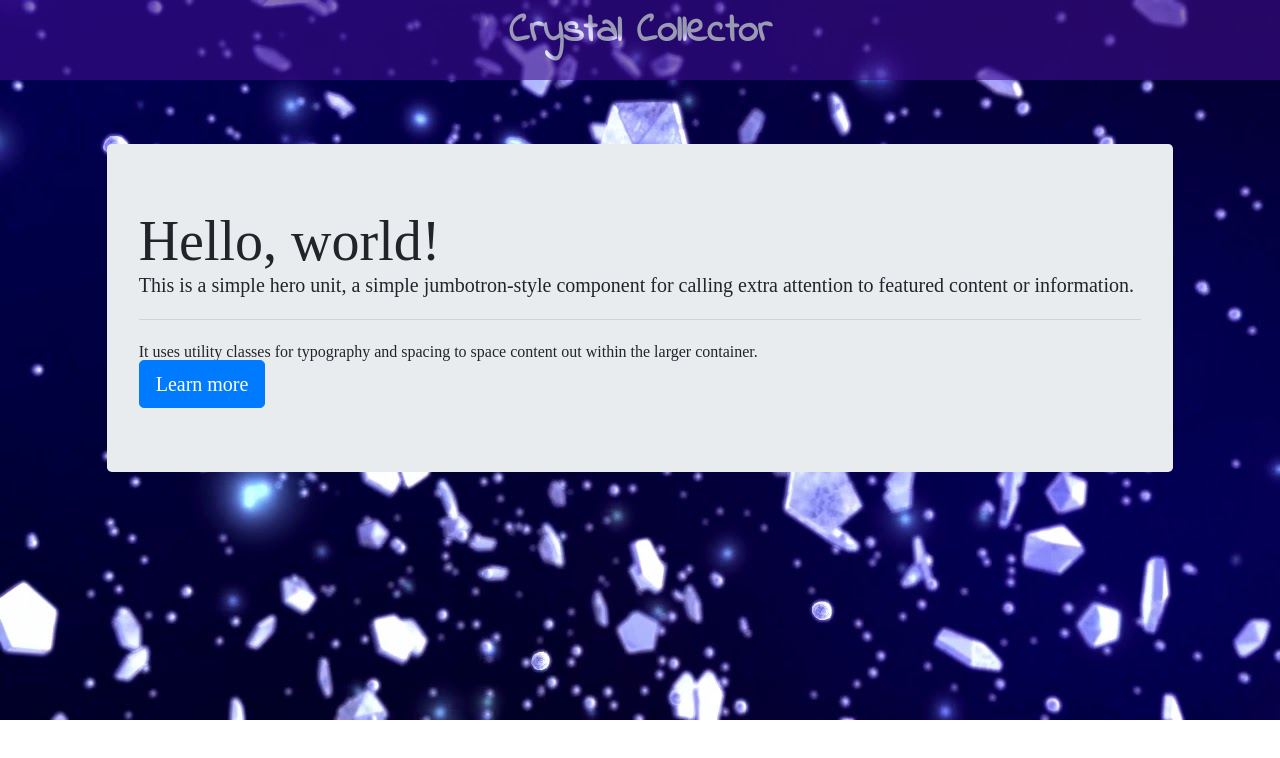
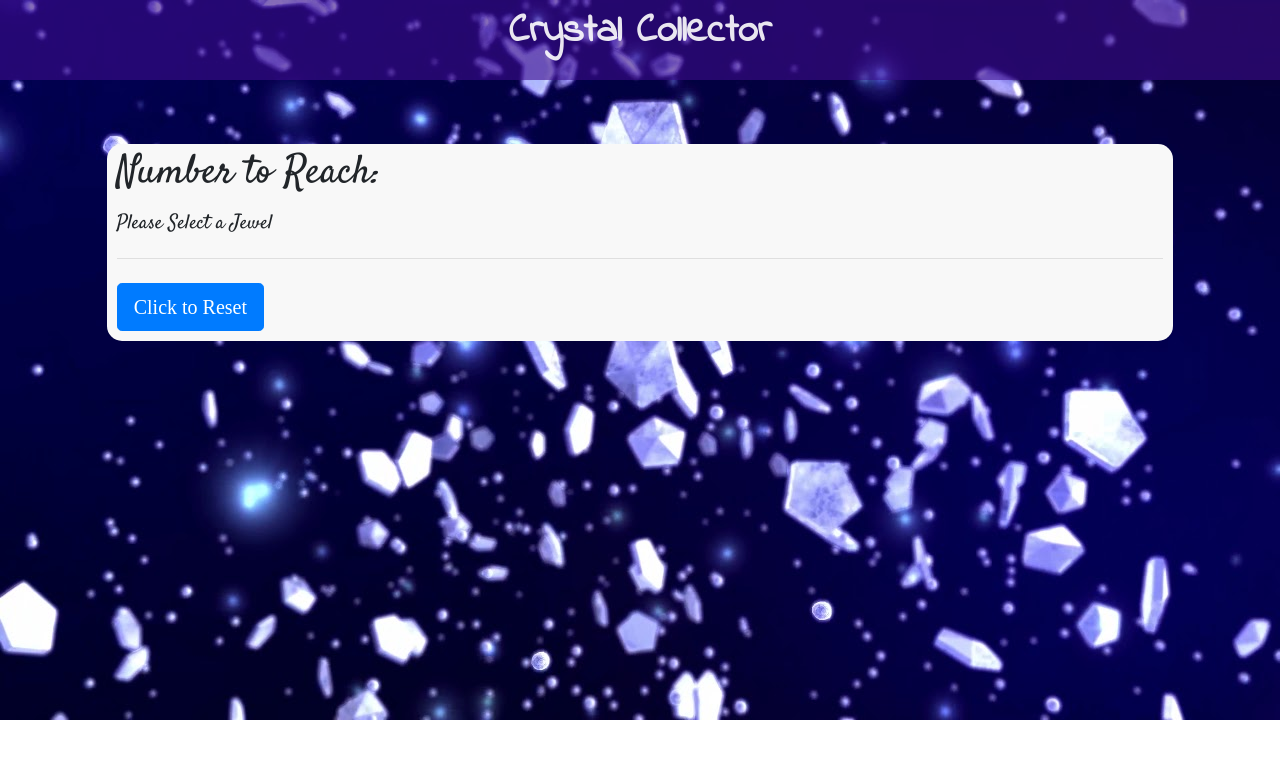
Before and after one commit to SleepyJen/unit-4-game, a plain HTML site: page index.html in a window 1280 px wide. Drawn offline with nearby package versions, Linux system fonts and the light colour scheme.

Commit message:
changed the view of the website

```diff
--- a/assets/css/style.css
+++ b/assets/css/style.css
@@ -1,9 +1,8 @@
 .head{
     height: 10vh;
     width: 100%;
-    background-color: rgb(60, 12, 138);
+    background-color: rgba(60, 12, 138, 0.6);
     display: table;
-    opacity: 0.6;
 }
 .text-header{
     font-weight: bold;
@@ -12,6 +11,7 @@
     display: table-cell;
     padding-top: 12px;
     font-family: 'Indie Flower', cursive;
+    opacity: 0.9;
     color: #ffffff;
 }
 
@@ -22,7 +22,21 @@ body{
     background-size: cover;
     background-repeat: no-repeat;
 }
-.jumbotron{
+
+.box{
+    background-color: rgb(248, 248, 248);
     position: absolute;
     margin-top: 5%;
+    padding: 10px;
+    border-radius: 15px;
 }
+
+.number{
+    font-size: 40px;
+    font-family: 'Satisfy', cursive;
+}
+
+.lead{
+    font-family: 'Satisfy', cursive;
+    padding-top: 20px;
+}
--- a/assets/javascript/game.js
+++ b/assets/javascript/game.js
@@ -0,0 +1,4 @@
+
+$(document).ready(function () {
+
+});
--- a/index.html
+++ b/index.html
@@ -10,6 +10,7 @@
     <link rel="stylesheet" href="./assets/css/reset.css">
     <link rel="stylesheet" href="./assets/css/style.css">
     <link href="https://fonts.googleapis.com/css?family=Indie+Flower&display=swap" rel="stylesheet">
+    <link href="https://fonts.googleapis.com/css?family=Satisfy&display=swap" rel="stylesheet">
     <title>Diamond Game</title>
 </head>
 
@@ -21,15 +22,11 @@
     </header>
     <div class="containter">
         <div class="row justify-content-center">
-            <div class="jumbotron col-md-10 vertical-center">
-                <h1 class="display-4">Hello, world!</h1>
-                <p class="lead">This is a simple hero unit, a simple jumbotron-style component for calling extra
-                    attention to
-                    featured content or information.</p>
+            <div class="box col-md-10 vertical-center">
+                <h1 class="number">Number to Reach:</h1>
+                <p class="lead">Please Select a Jewel</p>
                 <hr class="my-4">
-                <p>It uses utility classes for typography and spacing to space content out within the larger container.
-                </p>
-                <a class="btn btn-primary btn-lg" href="#" role="button">Learn more</a>
+                <a class="btn btn-primary btn-lg" href="#" role="button">Click to Reset</a>
             </div>
         </div>
     </div>
@@ -44,6 +41,9 @@
     <script src="https://stackpath.bootstrapcdn.com/bootstrap/4.3.1/js/bootstrap.min.js"
         integrity="sha384-JjSmVgyd0p3pXB1rRibZUAYoIIy6OrQ6VrjIEaFf/nJGzIxFDsf4x0xIM+B07jRM"
         crossorigin="anonymous"></script>
+    <script src="./assets/javascript/game.js"></script>
+    <script src="https://code.jquery.com/jquery-3.4.1.min.js"
+        integrity="sha256-CSXorXvZcTkaix6Yvo6HppcZGetbYMGWSFlBw8HfCJo=" crossorigin="anonymous"></script>
 </body>
 
 </html>
```
Also changed, not shown: assets/images/icons8-ruby-50.png (added), assets/images/icons8-ruby-programming-language-50-2.png (added), assets/images/icons8-ruby-programming-language-50.png (added), assets/images/icons8-topaz-50.png (added).
